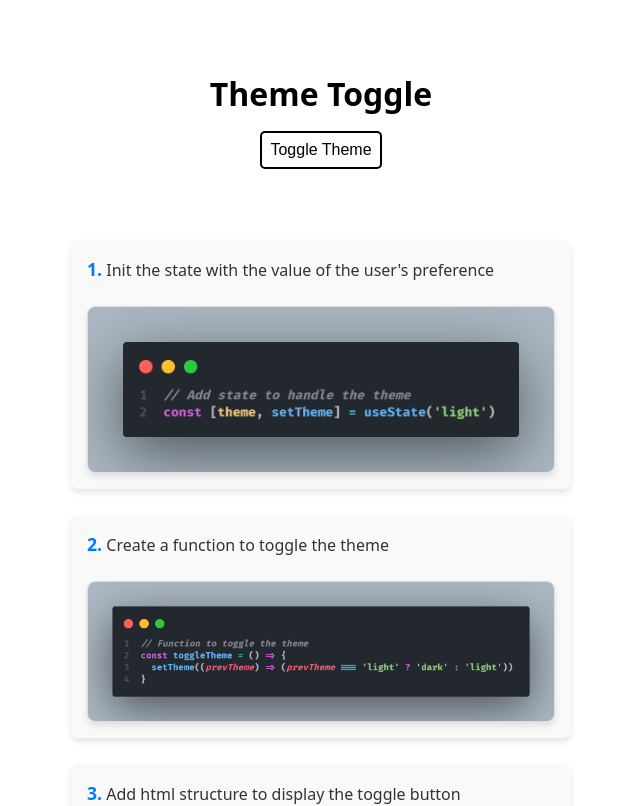
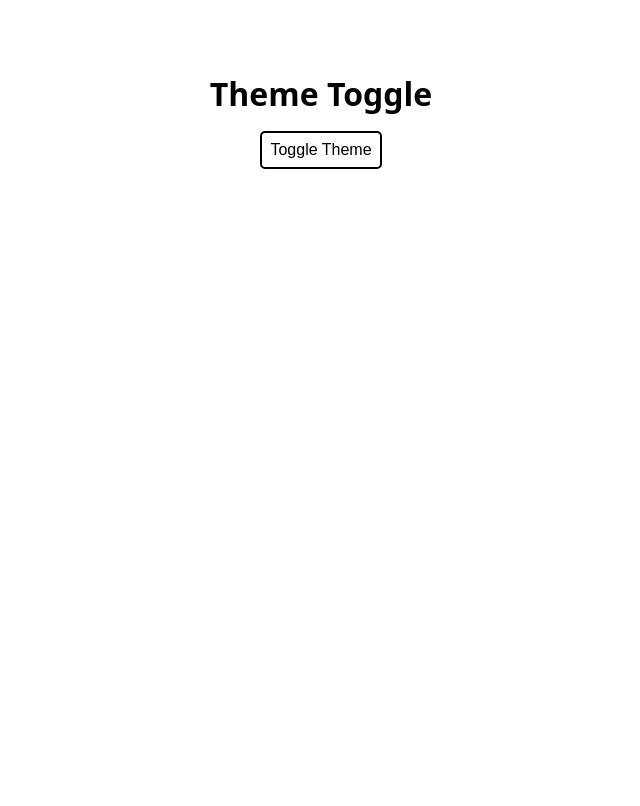
Before and after one commit to Espadv69/useState-Basics, a React (Vite) app in the folder BackgroundToggle/: page / in a window 1280 px wide. Shown: the top 806 px of the page, without its empty margins (319-959 px from the left). Built offline with nearby package versions, Linux system fonts and the light colour scheme; the HTML template or start-up script is replaced by a standard one.

Commit message:
Remove Explanation component from App for cleaner layout

```diff
--- a/BackgroundToggle/src/App.jsx
+++ b/BackgroundToggle/src/App.jsx
@@ -5,7 +5,6 @@ const App = () => {
   return (
     <div className="app">
       <ThemeToggle />
-      <Explanation />
     </div>
   )
 }
```
